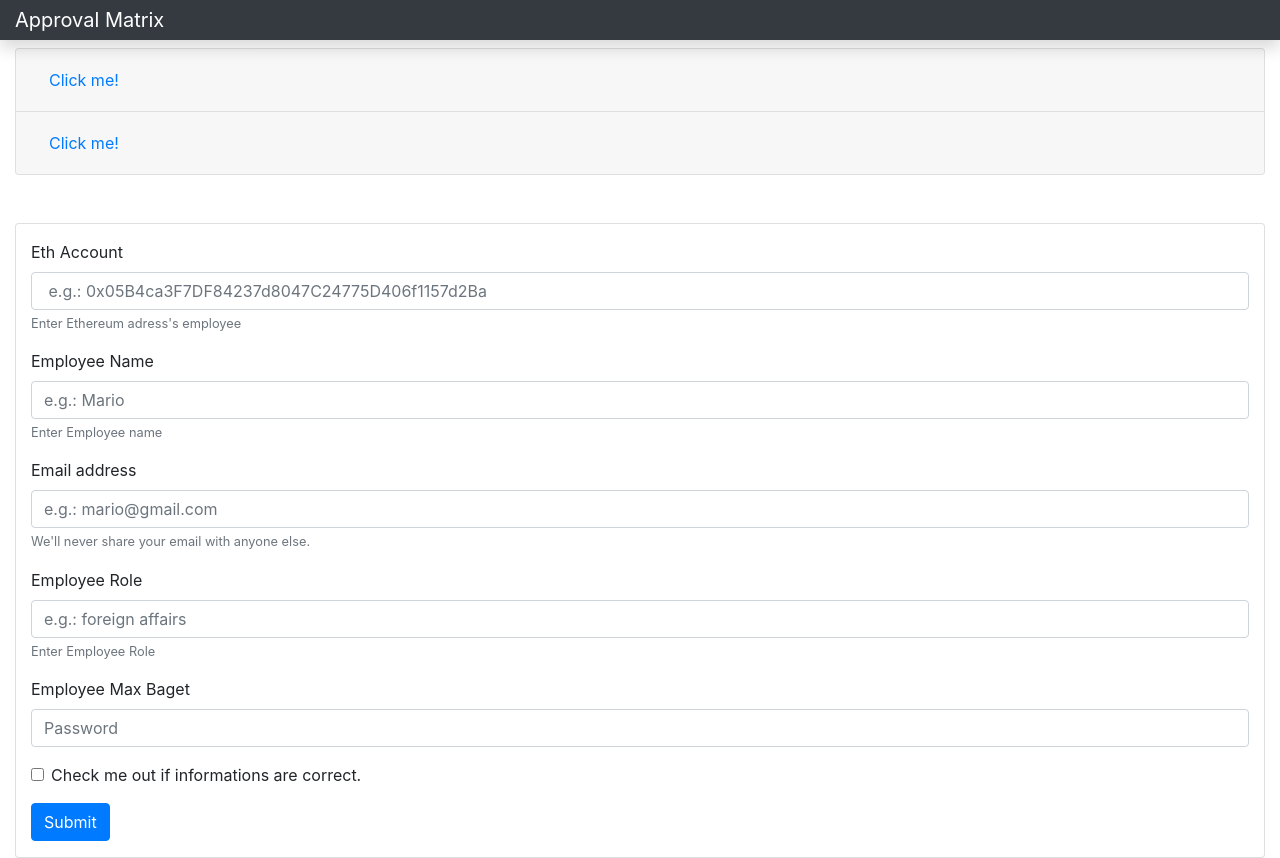
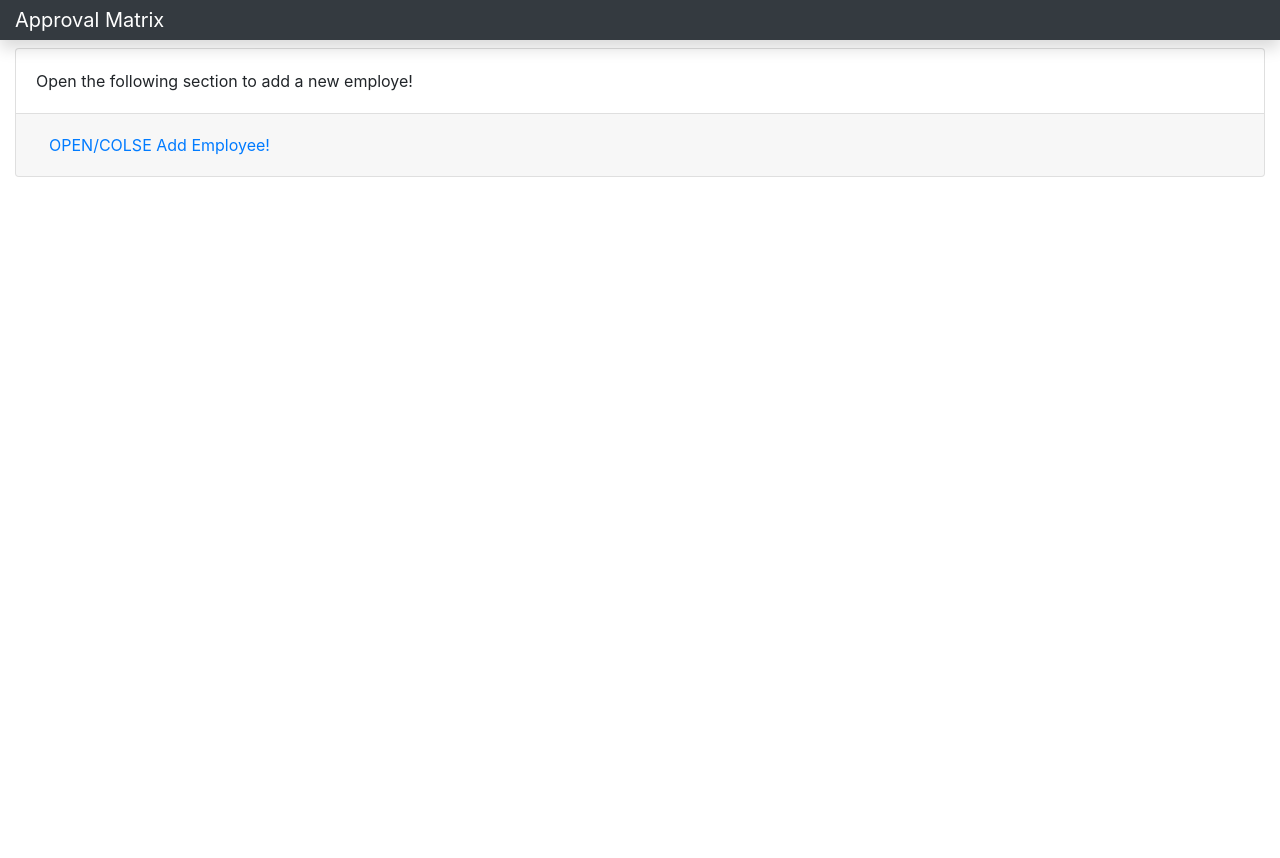
Before and after one commit to P40l051/APPROVAL_MATRIX, a React (Create React App) app: page / in a window 1280 px wide. After the commit the page ends 800 px from the top, so only its background shows below. Built offline with nearby package versions, Linux system fonts and the light colour scheme.

Commit message:
front-end update

```diff
--- a/src/components/AddEmployee.js
+++ b/src/components/AddEmployee.js
@@ -1,11 +1,21 @@
 import React, { Component } from 'react'
-import { Card } from 'react-bootstrap';
+import { Accordion, Card, Button } from 'react-bootstrap';
 
 class AddEmployee extends Component {
 
 render() {
     return (
+      <div>
+      <Accordion>
+        <Card><Card.Body>Open the following section to add a new employe!</Card.Body></Card>
         <Card>
+          <Card.Header>
+            <Accordion.Toggle as={Button} variant="link" eventKey="0">
+              OPEN/COLSE Add Employee!
+            </Accordion.Toggle>
+          </Card.Header>
+            <Accordion.Collapse eventKey="0">
+              <Card.Body>
                 <div class="container-fluid">
                   <form>
                     <p> </p>
@@ -44,7 +54,11 @@ render() {
                     </p>
                   </form>
             		</div>
+              </Card.Body>
+            </Accordion.Collapse>
         </Card>
+      </Accordion>
+      </div>
 	 );
 }
 }
--- a/src/components/App.js
+++ b/src/components/App.js
@@ -1,25 +1,13 @@
 import React, { Component } from 'react';
 
 import AddEmployee from './AddEmployee';
-import Collapse from './collapsetest';
+import Navbar from './Navbar';
 
 class App extends Component {
   render() {
     return (
       <div>
-        <nav className="navbar navbar-dark fixed-top bg-dark flex-md-nowrap p-0 shadow">
-          <a
-            className="navbar-brand col-sm-3 col-md-2 mr-0"
-            href="http://www.dappuniversity.com/bootcamp"
-            target="_blank"
-            rel="noopener noreferrer"
-          >
-            Approval Matrix
-          </a>
-        </nav>
-        <div className="container-fluid mt-5">
-          <Collapse />
-        </div>
+        <Navbar />
         <div className="container-fluid mt-5">
           <AddEmployee />
         </div>
--- /dev/null
+++ b/src/components/Navbar.js
@@ -0,0 +1,22 @@
+import React, { Component } from 'react'
+
+class Navbar extends Component {
+
+render() {
+    return (
+      <div>
+        <nav className="navbar navbar-dark fixed-top bg-dark flex-md-nowrap p-0 shadow">
+          <a
+            className="navbar-brand col-sm-3 col-md-2 mr-0"
+            href="http://www.dappuniversity.com/bootcamp"
+            target="_blank"
+            rel="noopener noreferrer"
+          >
+            Approval Matrix
+          </a>
+        </nav>
+      </div>
+	 );
+}
+}
+export default Navbar;
--- a/src/components/collapsetest.js
+++ /dev/null
@@ -1,37 +0,0 @@
-import React, { Component } from 'react'
-
-import Button from 'react-bootstrap/Button';
-import { Accordion, Card } from 'react-bootstrap';
-
-class Collapse extends Component {
-
-render() {
-    return (
-        <div>
-          <Accordion>
-            <Card>
-              <Card.Header>
-                <Accordion.Toggle as={Button} variant="link" eventKey="0">
-                  Click me!
-                </Accordion.Toggle>
-              </Card.Header>
-              <Accordion.Collapse eventKey="0">
-                <Card.Body>Hello! I'm the body</Card.Body>
-              </Accordion.Collapse>
-            </Card>
-            <Card>
-              <Card.Header>
-                <Accordion.Toggle as={Button} variant="link" eventKey="1">
-                  Click me!
-                </Accordion.Toggle>
-              </Card.Header>
-              <Accordion.Collapse eventKey="1">
-                <Card.Body>Hello! I'm another body</Card.Body>
-              </Accordion.Collapse>
-            </Card>
-          </Accordion>
-        </div>
-	 );
-}
-}
-export default Collapse;
```
Lines whose indentation alone changed are shown as unchanged.
